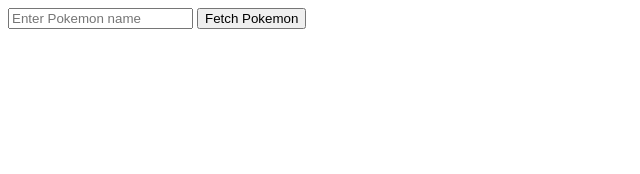
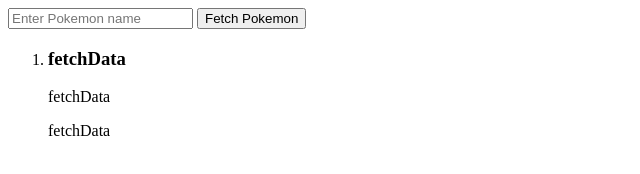
Before and after one commit to JonnelleC/Pokemon-Picture-Display, a plain HTML site: page index.html in a window 1280 px wide. Shown: the whole page, without its empty margins (0-640 px from the left). Drawn offline with Linux system fonts and the light colour scheme; no server answers.

Commit message:
4th commit

```diff
--- a/index.html
+++ b/index.html
@@ -11,6 +11,10 @@
     <button onClick="fetchData()">Fetch Pokemon</button><br />
     <img src="" alt="Pokemon Sprite" id="pokemonSprite" style="display: none" />
   </form>
+  <ol>
+
+  </ol>
+
     <script src="pokemon.js"></script>
   </body>
 </html>
--- a/pokemon.js
+++ b/pokemon.js
@@ -23,12 +23,11 @@
     const pokemonName = document.getElementById("pokemonName").value.toLowerCase();
 
     const response = await fetch(`https://pokeapi.co/api/v2/pokemon/${pokemonName}`);
-
+    const data = await response.json();
 
     if (!response.ok) {
       throw new Error("Could not fet resource");
     }
-    const data = await response.json();
     const pokemonSprite = data.sprites.front_default;
     const imgElement = document.getElementById("pokemonSprite");
     imgElement.src = pokemonSprite;
@@ -36,4 +35,20 @@
   } catch (error) {
     console.error(error);
   }
+
+  const pokemonAbilities =[];
+  for (let i =0; i < fetchData.abilities; i++){
+    pokemonAbilities.push(data.abilities[i].abilities.pokemonName);
+  }
+
+  const pokemonLi = document.createElement('li');
+
+  pokemonLi.innerHTML = `
+  <h3>${fetchData.name} </h3>
+  <p>${fetchData.name}  </p>
+  <p>${fetchData.name} </p>`
+
+  const orderedList = document.querySelector(`ol`);
+
+  orderedList.append(pokemonLi);
 };
```
